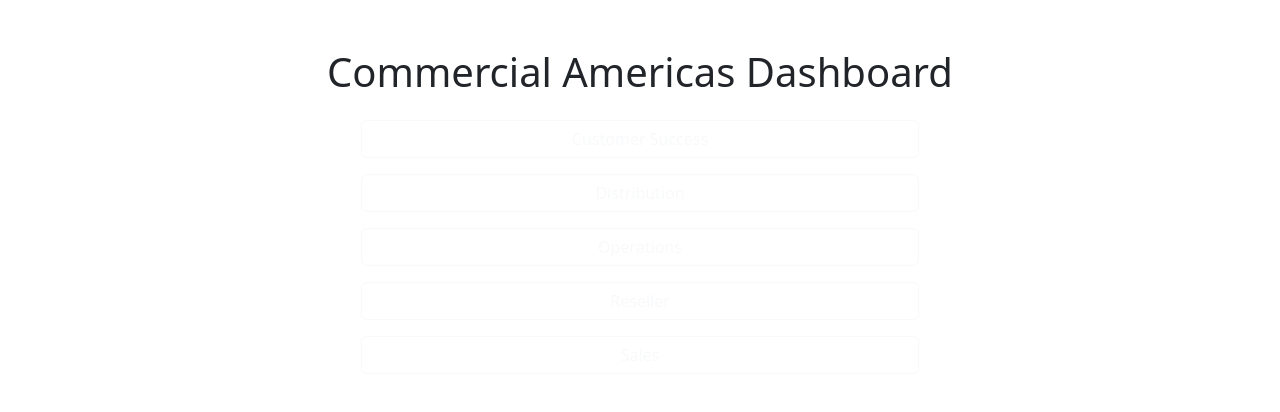
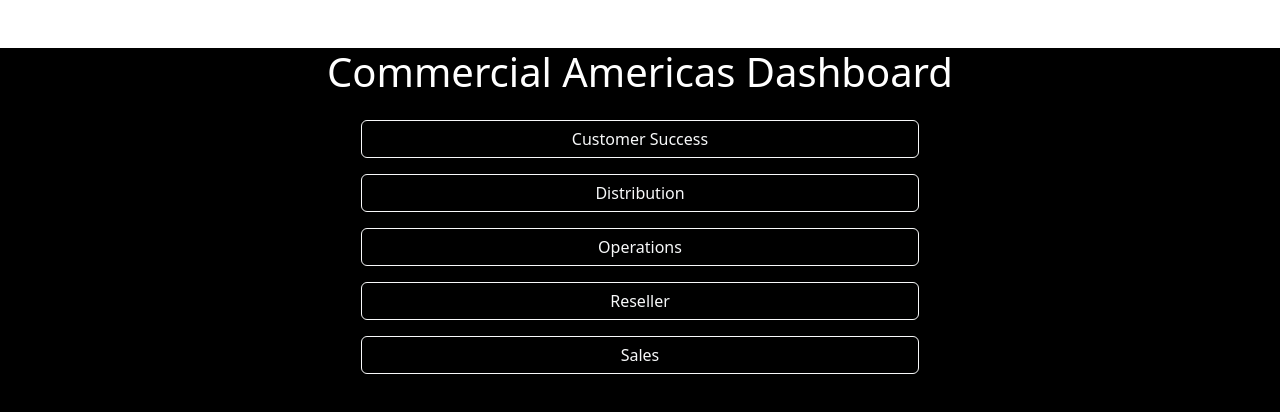
Before and after one commit to hicks08805/comm-amer-dashboard, a React (Create React App) app: page / in a window 1280 px wide. Shown: the top 412 px of the page. Built offline with nearby package versions, Linux system fonts and the light colour scheme.

Commit message:
fixing background v3

```diff
--- a/src/App.js
+++ b/src/App.js
@@ -56,6 +56,7 @@ function OperationsLayout() {
 
 export default function App() {
   return (
+    <div style={{ backgroundColor: '#000', minHeight: '100vh', color: 'white' }}>
     <Router>
       <Routes>
         <Route path="/" element={<Home />} />
@@ -154,5 +155,6 @@ export default function App() {
         />
       </Routes>
     </Router>
-  );
+    </div>
+      );
 }
```
